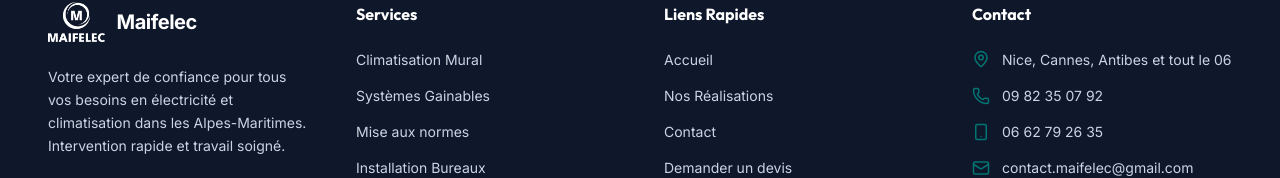
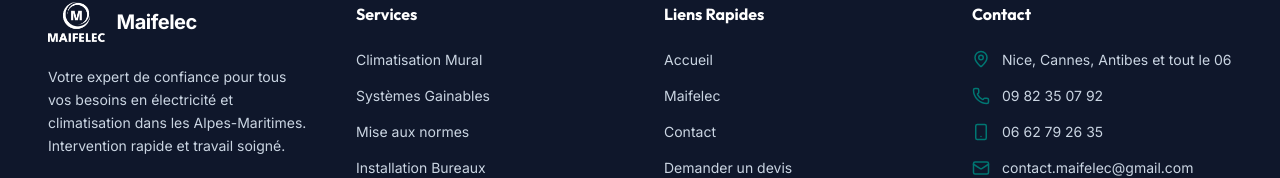
Before and after one commit to ThibautLffg/maiffelec, a React (Vite) app: page / in a window 1280 px wide. Shown: the part 3562-3740 px from the top of the page. Built offline with nearby package versions, Linux system fonts and the light colour scheme.

Commit message:
fix: details

```diff
--- a/src/components/layout/Footer.tsx
+++ b/src/components/layout/Footer.tsx
@@ -39,7 +39,7 @@
           <h4 className="text-white font-bold mb-6">Liens Rapides</h4>
           <ul className="space-y-4 text-sm">
             <li><Link to="/" className="hover:text-primary transition-colors">Accueil</Link></li>
-            <li><Link to="/realisations" className="hover:text-primary transition-colors">Nos Réalisations</Link></li>
+            <li><Link to="/#why-maifelec" className="hover:text-primary transition-colors">Maifelec</Link></li>
             <li><Link to="/contact" className="hover:text-primary transition-colors">Contact</Link></li>
             <li><Link to="/contact" className="hover:text-primary transition-colors">Demander un devis</Link></li>
             <li><Link to="/contact" className="hover:text-primary transition-colors">Avis Clients</Link></li>
--- a/src/pages/Home.tsx
+++ b/src/pages/Home.tsx
@@ -195,7 +195,7 @@
 </section>
 
       {/* Why Us Section */}
-      <section className="section-padding">
+      <section id="why-maifelec" className="section-padding">
         <div className="grid grid-cols-1 lg:grid-cols-2 gap-16 items-center">
           <div className="relative">
             <div className="aspect-square rounded-3xl overflow-hidden shadow-2xl">
```
